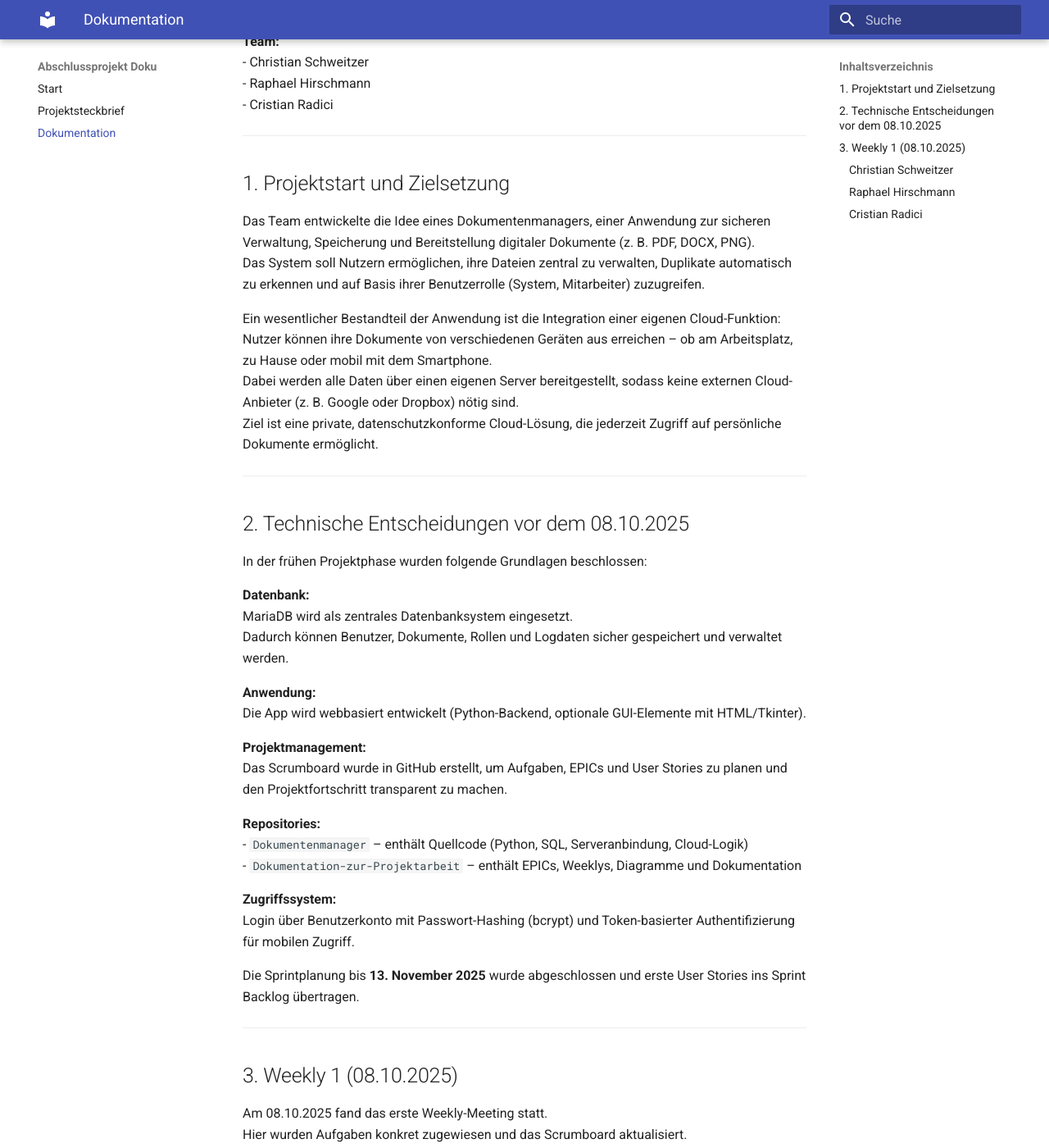
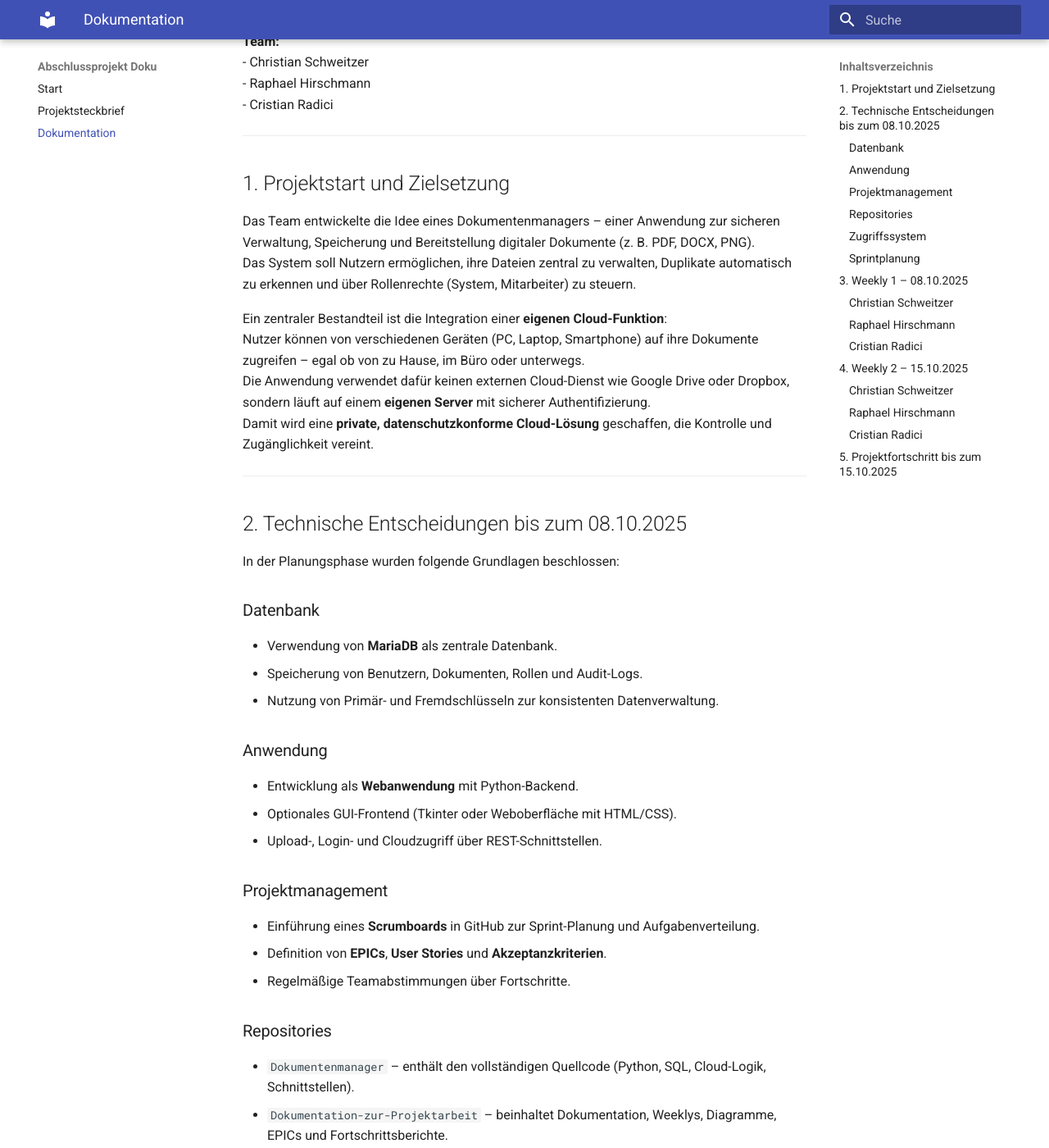
Before and after one commit to CHFChris/Dokumentation-zur-Projektarbeit, an MkDocs documentation site: the page built from docs/Dokumentation.md, in a window 1280 px wide and 1400 px high, scrolled down 209 px. Shown: the whole window at 82% size. Built offline with MkDocs 1.6.1 and Material for MkDocs 9.7.7, drawn with Linux system fonts in a browser that asks for light colours; some of the changed text lies outside the part shown.

Commit message:
Dokumentation 15.10.2025 hinzugefügt

```diff
--- a/docs/Dokumentation.md
+++ b/docs/Dokumentation.md
@@ -1,6 +1,6 @@
 # Kurzdokumentation – Projekt „Dokumentenmanager“
 
-**Stand:** 08.10.2025
+**Stand:** 15.10.2025
 **Team:**
 - Christian Schweitzer
 - Raphael Hirschmann
@@ -10,61 +10,116 @@
 
 ## 1. Projektstart und Zielsetzung
 
-Das Team entwickelte die Idee eines Dokumentenmanagers, einer Anwendung zur sicheren Verwaltung, Speicherung und Bereitstellung digitaler Dokumente (z. B. PDF, DOCX, PNG).
-Das System soll Nutzern ermöglichen, ihre Dateien zentral zu verwalten, Duplikate automatisch zu erkennen und auf Basis ihrer Benutzerrolle (System, Mitarbeiter) zuzugreifen.
+Das Team entwickelte die Idee eines Dokumentenmanagers – einer Anwendung zur sicheren Verwaltung, Speicherung und Bereitstellung digitaler Dokumente (z. B. PDF, DOCX, PNG).
+Das System soll Nutzern ermöglichen, ihre Dateien zentral zu verwalten, Duplikate automatisch zu erkennen und über Rollenrechte (System, Mitarbeiter) zu steuern.
 
-Ein wesentlicher Bestandteil der Anwendung ist die Integration einer eigenen Cloud-Funktion:
-Nutzer können ihre Dokumente von verschiedenen Geräten aus erreichen – ob am Arbeitsplatz, zu Hause oder mobil mit dem Smartphone.
-Dabei werden alle Daten über einen eigenen Server bereitgestellt, sodass keine externen Cloud-Anbieter (z. B. Google oder Dropbox) nötig sind.
-Ziel ist eine private, datenschutzkonforme Cloud-Lösung, die jederzeit Zugriff auf persönliche Dokumente ermöglicht.
+Ein zentraler Bestandteil ist die Integration einer **eigenen Cloud-Funktion**:
+Nutzer können von verschiedenen Geräten (PC, Laptop, Smartphone) auf ihre Dokumente zugreifen – egal ob von zu Hause, im Büro oder unterwegs.
+Die Anwendung verwendet dafür keinen externen Cloud-Dienst wie Google Drive oder Dropbox, sondern läuft auf einem **eigenen Server** mit sicherer Authentifizierung.
+Damit wird eine **private, datenschutzkonforme Cloud-Lösung** geschaffen, die Kontrolle und Zugänglichkeit vereint.
 
 ---
 
-## 2. Technische Entscheidungen vor dem 08.10.2025
+## 2. Technische Entscheidungen bis zum 08.10.2025
 
-In der frühen Projektphase wurden folgende Grundlagen beschlossen:
+In der Planungsphase wurden folgende Grundlagen beschlossen:
 
-**Datenbank:**
-MariaDB wird als zentrales Datenbanksystem eingesetzt.
-Dadurch können Benutzer, Dokumente, Rollen und Logdaten sicher gespeichert und verwaltet werden.
+### Datenbank
+- Verwendung von **MariaDB** als zentrale Datenbank.
+- Speicherung von Benutzern, Dokumenten, Rollen und Audit-Logs.
+- Nutzung von Primär- und Fremdschlüsseln zur konsistenten Datenverwaltung.
 
-**Anwendung:**
-Die App wird webbasiert entwickelt (Python-Backend, optionale GUI-Elemente mit HTML/Tkinter).
+### Anwendung
+- Entwicklung als **Webanwendung** mit Python-Backend.
+- Optionales GUI-Frontend (Tkinter oder Weboberfläche mit HTML/CSS).
+- Upload-, Login- und Cloudzugriff über REST-Schnittstellen.
 
-**Projektmanagement:**
-Das Scrumboard wurde in GitHub erstellt, um Aufgaben, EPICs und User Stories zu planen und den Projektfortschritt transparent zu machen.
+### Projektmanagement
+- Einführung eines **Scrumboards** in GitHub zur Sprint-Planung und Aufgabenverteilung.
+- Definition von **EPICs**, **User Stories** und **Akzeptanzkriterien**.
+- Regelmäßige Teamabstimmungen über Fortschritte.
 
-**Repositories:**
-- `Dokumentenmanager` – enthält Quellcode (Python, SQL, Serveranbindung, Cloud-Logik)
-- `Dokumentation-zur-Projektarbeit` – enthält EPICs, Weeklys, Diagramme und Dokumentation
+### Repositories
+- `Dokumentenmanager` – enthält den vollständigen Quellcode (Python, SQL, Cloud-Logik, Schnittstellen).
+- `Dokumentation-zur-Projektarbeit` – beinhaltet Dokumentation, Weeklys, Diagramme, EPICs und Fortschrittsberichte.
 
-**Zugriffssystem:**
-Login über Benutzerkonto mit Passwort-Hashing (bcrypt) und Token-basierter Authentifizierung für mobilen Zugriff.
+### Zugriffssystem
+- Benutzer-Login mit **Passwort-Hashing (bcrypt)**.
+- Token-basierte Authentifizierung für Web- und Mobile-Zugriff.
+- Rollenmodell mit differenzierten Berechtigungen (System / Mitarbeiter).
 
-Die Sprintplanung bis **13. November 2025** wurde abgeschlossen und erste User Stories ins Sprint Backlog übertragen.
+### Sprintplanung
+- Sprint 1 läuft bis **13. November 2025**.
+- Fokus: Aufbau des Grundsystems (Login, Upload, Datenbankstruktur, Rollen).
 
 ---
 
-## 3. Weekly 1 (08.10.2025)
+## 3. Weekly 1 – 08.10.2025
 
 Am 08.10.2025 fand das erste Weekly-Meeting statt.
-Hier wurden Aufgaben konkret zugewiesen und das Scrumboard aktualisiert.
+Hier wurden die aktuellen Aufgaben überprüft, neue Arbeitspakete verteilt und das Scrumboard angepasst.
 
 ### Christian Schweitzer
-- Verantwortlich für GitHub-Struktur, Branchmanagement und Dokumentation.
-- Einrichtung der Repositories und Verknüpfung mit dem Scrumboard.
-- Pflege der Dokumentation und Überprüfung der technischen Basis.
+- Hat die GitHub-Struktur aufgebaut und gepflegt.
+- Repositories angelegt und mit dem Scrumboard verknüpft.
+- Dokumentation erweitert und Projektbeschreibung überarbeitet.
+- Verantwortlich für Git-Verwaltung, Branchstruktur und technische Abstimmung.
 
 ### Raphael Hirschmann
-- Verantwortlich für die Funktion **„Dokumente hochladen“**.
-- Entwickelt eine Upload-Lösung, die verschiedene Dateitypen akzeptiert und die Grundlage für den späteren Cloud-Zugriff bildet.
-- Erste Tests zur Verarbeitung und Speicherung der Dateien werden durchgeführt.
+- Zuständig für die Funktion **„Dokumente hochladen“**.
+- Arbeitsumgebung vorbereitet und erste Planung abgeschlossen.
+- Ziel: Upload-Funktion für verschiedene Dateitypen (PDF, DOCX, PNG).
+- Diese Funktion dient als Grundlage für den späteren Cloud-Zugriff.
 
 ### Cristian Radici
-- Verantwortlich für das **logische Datenbankmodell** und die technische Struktur der MariaDB.
-- Start mit der Modellierung der Tabellen, Attribute und Beziehungen (Benutzer, Dokumente, Audit-Logs).
-- Abstimmung mit Hirschmann über Datenschnittstellen für Upload und Dateizugriff.
+- Zuständig für das **logische Datenbankmodell** und die technische Umsetzung in MariaDB.
+- Beginn der Modellierung der Tabellen: `user`, `document`, `audit_log`, `document_version`.
+- Definition der Beziehungen, Schlüssel und Hash-Felder.
 
 ---
 
-*(Weitere Weeklys werden fortlaufend ergänzt – z. B. „Weekly 2 – 15.10.2025“, „Weekly 3 – 22.10.2025“ usw., bis zum Projektabschluss.)*
+## 4. Weekly 2 – 15.10.2025
+
+In der zweiten Projektwoche wurden große Fortschritte bei Backend, Datenbank und Frontend erzielt.
+
+### Christian Schweitzer
+- Das Backend wurde um **Login- und Upload-Routen** erweitert.
+- Verbindung zwischen Backend und Datenbank erfolgreich hergestellt.
+- Zugriffsschutz ergänzt, sodass nur registrierte Nutzer Dokumente hochladen können.
+- Beginnt mit der Implementierung des **Passwort-Reset-Systems** und verbessert die Zugriffskontrolle.
+- Testet aktuell das Dashboard-Template und behebt kleinere Fehler.
+
+### Raphael Hirschmann
+- Hat die grafische Benutzeroberfläche für **Login und Upload** fertiggestellt.
+- Nutzer können Dokumente über das Interface hochladen.
+- Arbeitet an der Anzeige hochgeladener Dateien und am **Light-/Dark-Mode** zur Anpassung der Ansicht.
+- Ziel ist, dass die Dokumentenliste automatisch aktualisiert wird, sobald neue Dateien hochgeladen wurden.
+
+### Cristian Radici
+- Das **logische Datenbankmodell** wurde vollständig umgesetzt und in MariaDB integriert.
+- Tabellen für Nutzer, Dokumente und Versionierung erfolgreich erstellt und getestet.
+- Verbindung zwischen Backend und Datenbank eingerichtet.
+- Beginnt nun mit der **Funktion zur Versionierung von Dokumenten**, sodass ältere Versionen automatisch gespeichert bleiben.
+- Abstimmung mit Schweitzer über die API-Kommunikation zwischen FastAPI und SQLAlchemy.
+
+---
+
+## 5. Projektfortschritt bis zum 15.10.2025
+
+Bisherige Meilensteine:
+- Projektidee und Zieldefinition abgeschlossen.
+- MariaDB als Datenbank implementiert und getestet.
+- Backend-Routen (Login, Upload) funktionsfähig.
+- GUI für Login und Upload fertiggestellt.
+- Datenbankmodell und Versionierung vorbereitet.
+- Zugriffsschutz und Authentifizierung umgesetzt.
+
+Nächste Schritte:
+- Fertigstellung der Versionierungsfunktion (Radici).
+- Implementierung des Passwort-Reset-Systems (Schweitzer).
+- Dynamische Dokumentenanzeige und Light-/Dark-Mode (Hirschmann).
+- Erste Gesamtintegration von Frontend, Backend und Datenbank.
+
+---
+
+*(Weitere Weeklys werden fortlaufend ergänzt – z. B. „Weekly 3 – 22.10.2025“, „Weekly 4 – 29.10.2025“ usw., bis zum Projektabschluss.)*
```
